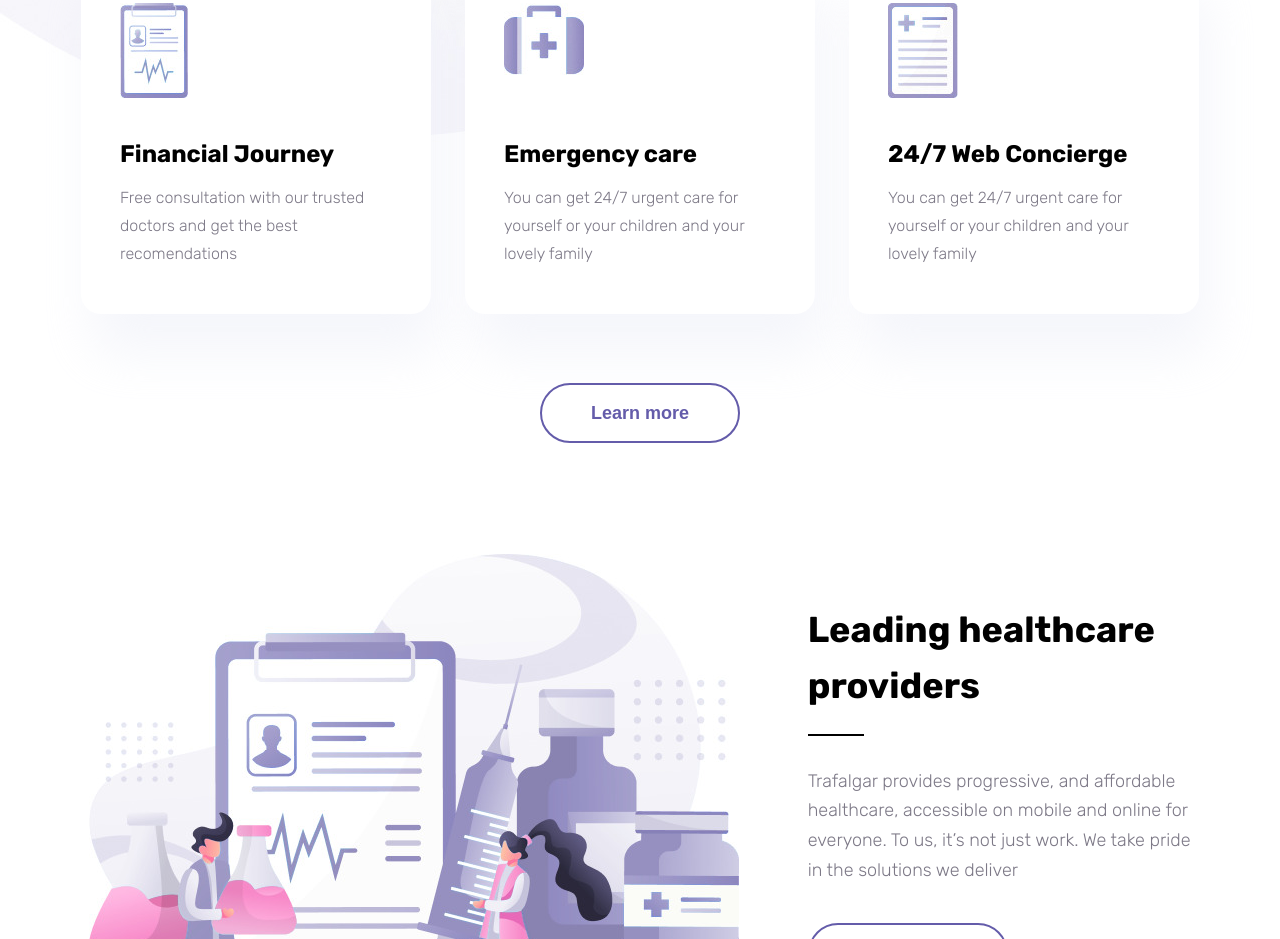
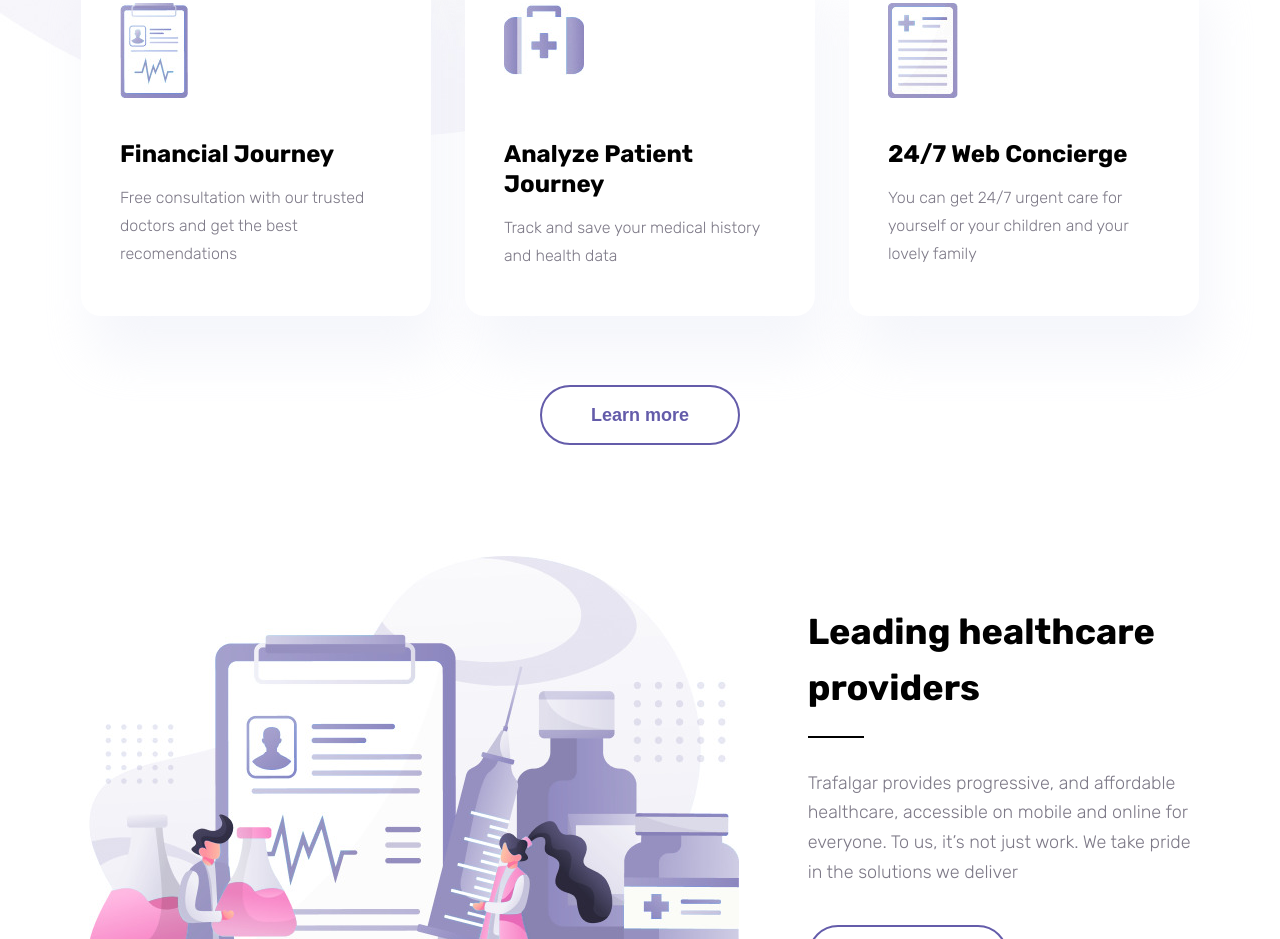
Before and after one commit to HiOkey/HiOkey.github.io, a plain HTML site: page index.html in a window 1280 px wide. Shown: the part 1641-2580 px from the top of the page. Drawn offline with Linux system fonts and the light colour scheme.

Commit message:
add new code

```diff
--- a/index.html
+++ b/index.html
@@ -95,8 +95,8 @@
 						<li class="services__item item">
 							<div class="item__image"><img src="images/services/emergency_1.jpg" alt="Emergency"></div>
 							<div class="item__block">
-								<div class="item__title">Emergency care</div>
-								<div class="item__text">You can get 24/7 urgent care for yourself or your children and your lovely family</div>
+								<div class="item__title">Analyze Patient Journey</div>
+								<div class="item__text">Track and save your medical history and health data</div>
 							</div>
 						</li>
 						<li class="services__item item">
```
